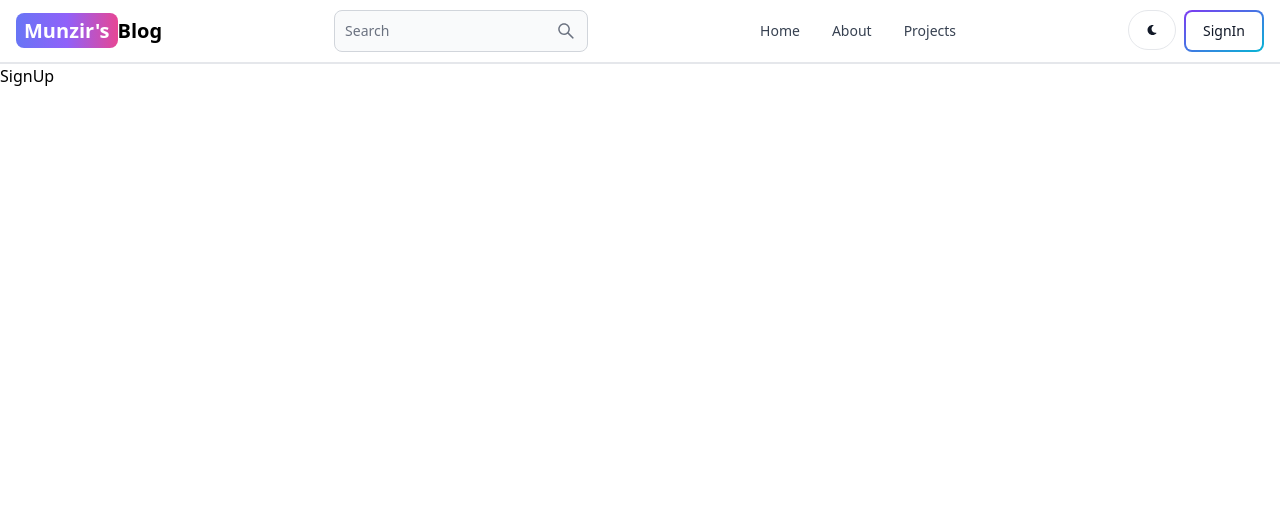
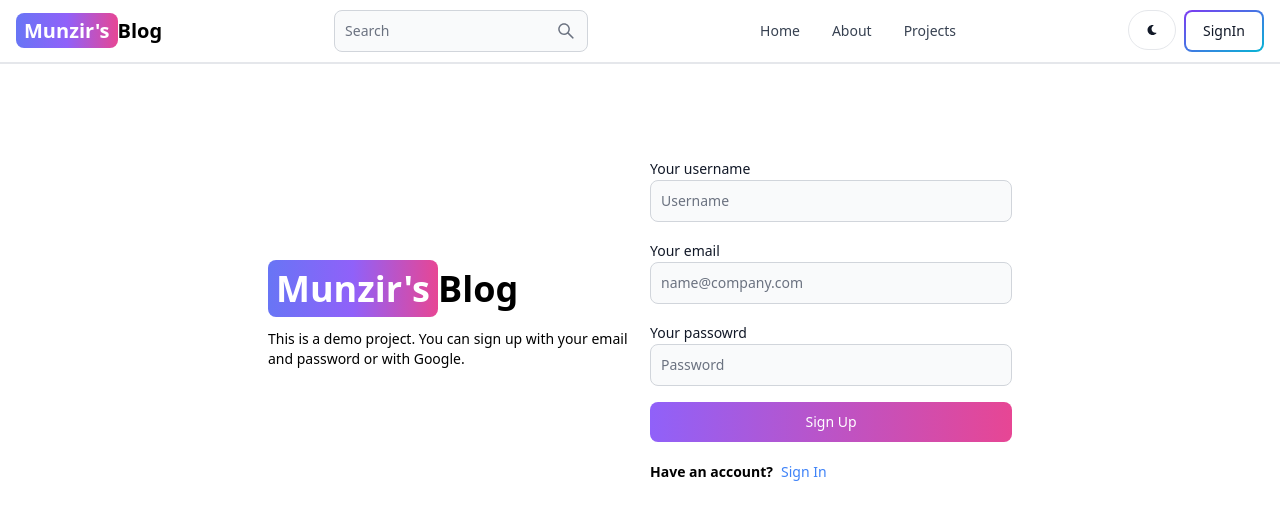
Before and after one commit to munzirc/blog-application, a React (Vite) app in the folder client/: page /sign-up in a window 1280 px wide. Shown: the top 520 px of the page. Built offline with nearby package versions, Linux system fonts and the light colour scheme.

Commit message:
create sign up page UI

```diff
--- a/client/src/pages/SignUp.jsx
+++ b/client/src/pages/SignUp.jsx
@@ -1,7 +1,63 @@
-import React from 'react'
+import { Button, Label, TextInput } from "flowbite-react";
+import React from "react";
+import { Link } from "react-router-dom";
 
 export default function SignUp() {
   return (
-    <div>SignUp</div>
-  )
+    <div className="min-h-screen mt-20">
+      <div className="flex p-3 max-w-3xl mx-auto flex-col md:flex-row md:items-center gap-5">
+        {/*============================left side==============================*/}
+        <div className="flex-1">
+          <Link
+            to="/"
+            className="font-bold dark:text-white text-4xl"
+          >
+            <span className="px-2 py-1 bg-gradient-to-r from-indigo-500 via-purple-500 to-pink-500 rounded-lg text-white">
+              Munzir's
+            </span>
+            Blog
+          </Link>
+          <p className="text-sm mt-5">
+            This is a demo project. You can sign up with your email and password or with Google.
+          </p>
+        </div>
+        {/*=============================right side============================*/}
+        <div className="flex-1">
+           <form className="flex flex-col gap-4">
+            <div className="">
+              <Label value="Your username" />
+              <TextInput
+                type="text"
+                placeholder="Username"
+                id="username"
+               />
+            </div>
+            <div className="">
+              <Label value="Your email" />
+              <TextInput
+                type="text"
+                placeholder="name@company.com"
+                id="email"
+               />
+            </div>
+            <div className="">
+              <Label value="Your passowrd" />
+              <TextInput
+                type="text"
+                placeholder="Password"
+                id="password"
+               />
+            </div>
+            <Button gradientDuoTone='purpleToPink' type='submit'>Sign Up</Button>
+           </form>
+           <div className="flex gap-2 text-sm mt-5">
+            <span className="font-semibold">Have an account?</span>
+            <Link to='/sign-in' className="text-blue-500">
+              Sign In
+            </Link>
+           </div>
+        </div>
+      </div>
+    </div>
+  );
 }
```
Also changed, not shown: client/src/components/Header.jsx (+29 -31 lines).
